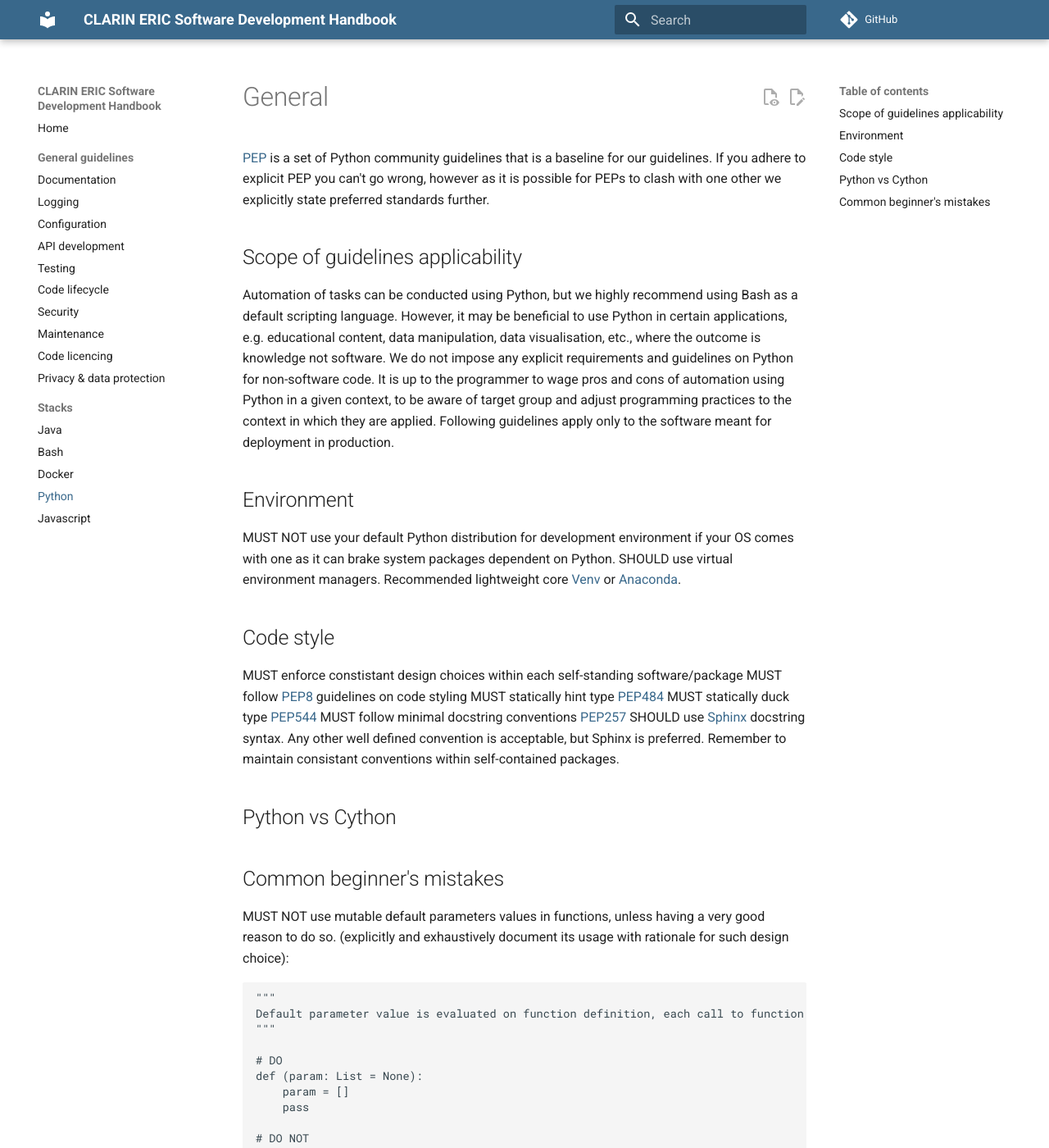
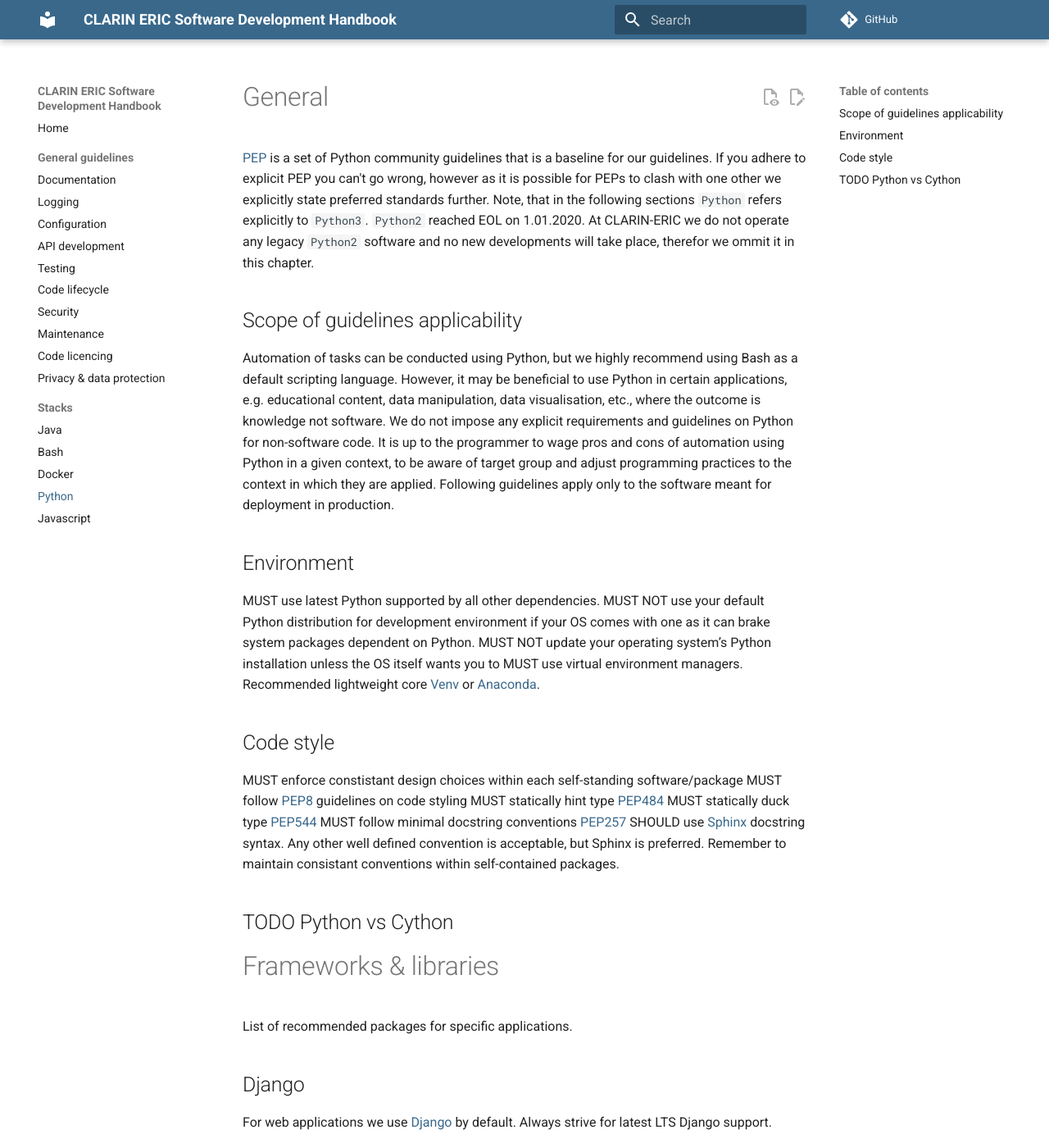
Before and after one commit to clarin-eric/handbook-development, an MkDocs documentation site: the page built from docs/stack/python.md, in a window 1280 px wide and 1400 px high. Shown: the whole window at 82% size. Built offline with MkDocs 1.6.1 and Material for MkDocs 9.7.7, drawn with Linux system fonts in a browser that asks for light colours; comment, search, counter and statistics services are not loaded; part of the change alters nothing that is shown; some of the changed text lies outside the part shown.

Commit message:
whitespaces around headers

````diff
--- a/docs/stack/python.md
+++ b/docs/stack/python.md
@@ -1,12 +1,14 @@
 # General
-[PEP](https://www.python.org/dev/peps/) is a set of Python community guidelines that is a baseline for our guidelines. If you adhere to explicit PEP you can't go wrong, however as it is possible for PEPs to clash with one other we explicitly state preferred standards further.
+[PEP](https://www.python.org/dev/peps/) is a set of Python community guidelines that is a baseline for our guidelines. If you adhere to explicit PEP you can't go wrong, however as it is possible for PEPs to clash with one other we explicitly state preferred standards further. Note, that in the following sections `Python` refers explicitly to `Python3`. `Python2` reached EOL on 1.01.2020. At CLARIN-ERIC we do not operate any legacy `Python2` software and no new developments will take place, therefor we ommit it in this chapter.
 
 ## Scope of guidelines applicability
 Automation of tasks can be conducted using Python, but we highly recommend using Bash as a default scripting language. However, it may be beneficial to use Python in certain applications, e.g. educational content, data manipulation, data visualisation, etc., where the outcome is knowledge not software. We do not impose any explicit requirements and guidelines on Python for non-software code. It is up to the programmer to wage pros and cons of automation using Python in a given context, to be aware of target group and adjust programming practices to the context in which they are applied. Following guidelines apply only to the software meant for deployment in production.
 
 ## Environment
+MUST use latest Python supported by all other dependencies.
 MUST NOT use your default Python distribution for development environment if your OS comes with one as it can brake system packages dependent on Python.
-SHOULD use virtual environment managers. Recommended lightweight core [Venv](https://docs.python.org/3/library/venv.html) or [Anaconda](https://www.anaconda.com/).
+MUST NOT update your operating system’s Python installation unless the OS itself wants you to
+MUST use virtual environment managers. Recommended lightweight core [Venv](https://docs.python.org/3/library/venv.html) or [Anaconda](https://www.anaconda.com/).
 
 ## Code style
 MUST enforce constistant design choices within each self-standing software/package
@@ -16,7 +18,37 @@ MUST statically duck type [PEP544](https://peps.python.org/pep-0544/)
 MUST follow minimal docstring conventions [PEP257](https://peps.python.org/pep-0257/)
 SHOULD use [Sphinx](https://sphinx-rtd-tutorial.readthedocs.io/en/latest/docstrings.html) docstring syntax. Any other well defined convention is acceptable, but Sphinx is preferred. Remember to maintain consistant conventions within self-contained packages.
 
-## Python vs Cython
+## TODO Python vs Cython
+
+# Frameworks & libraries
+List of recommended packages for specific applications.
+## Django
+For web applications we use [Django](https://docs.djangoproject.com/) by default. Always strive for latest LTS Django support.
+
+## Django REST framework
+SHOULD use [Django-rest-framework](https://www.django-rest-framework.org/) for REST API implementation. Other solutions like Flask are also fine, but we have no experience in working with any of them. Developers are free to explore other options and in future expand on this section
+
+## XML processing
+For `.xml` files processing SHOULD use [lxml](https://lxml.de/).
+
+## Logging
+By default SHOULD use Python's core [logging](https://docs.python.org/3/library/logging.html) package. Django logging utilises core Python logging making it fully compatible.
+
+# Build config & CI
+Use `pip` as default package manage:
+* On Alpine [package registry](https://pkgs.alpinelinux.org/packages) has priority over PyPi (don't install/build with `pip` if `apk` available). Read more about [using Alpine can make Python Docker builds 50x slower](https://pythonspeed.com/articles/alpine-docker-python/) and [platform tag for Linux distributions using musl (PEP 656)](https://peps.python.org/pep-0656/).
+* With depreciaciation of setuptools strive for [pyproject.toml](https://pip.pypa.io/en/stable/reference/build-system/pyproject-toml/) as default SCM with [Poetry](https://python-poetry.org/) backend. (as of 04.07.2013 some of the setuptools functionalities are still in Beta for `pytoml+poetry` SCM, in case of clashes fall back for legacy setup.py)
+* Build wheels and install package from the wheel [PEP427](https://peps.python.org/pep-0427/) whenever possible. Instalations from `stdist` only as last resort.
+
+
+# Testing tools
+List of recommended testing tools
+## Unittests
+[Python's core unittest](https://docs.python.org/3/library/unittest.html)
+[Django's unittest extenstion](https://docs.djangoproject.com/en/4.2/topics/testing/overview/)
+[Django-rest-framework unittest extension](https://www.django-rest-framework.org/api-guide/testing/)
+
+## TODO selenium and integration testing
 
 ## Common beginner's mistakes
 MUST NOT use mutable default parameters values in functions, unless having a very good reason to do so. (explicitly and exhaustively document its usage with rationale for such design choice):
@@ -35,32 +67,3 @@ def (param: List = None):
 def (param: List = []):
     pass
 ```
-
-# Frameworks & libraries
-List of recommended packages for specific applications.
-## Django
-For web applications we use [Django](https://docs.djangoproject.com/) by default. Always strive for latest LTS Django support.
-
-## Django REST framework
-SHOULD use [Django-rest-framework](https://www.django-rest-framework.org/) for REST API implementation. Other solutions like Flask are also fine, but we have no experience in working with any of them. Developers are free to explore other options and in future expand on this section
-
-## XML processing
-For `.xml` files processing SHOULD use [lxml](https://lxml.de/).
-
-## Logging:
-By default SHOULD use Python's core [logging](https://docs.python.org/3/library/logging.html) package. Django logging utilises core Python logging making it fully compatible.
-
-# Build & CI
-Use `pip` as default package manage:
-* On Alpine [package registry](https://pkgs.alpinelinux.org/packages) has priority over PyPi (don't install/build with `pip` if `apk` available). Read more about [using Alpine can make Python Docker builds 50x slower](https://pythonspeed.com/articles/alpine-docker-python/) and [platform tag for Linux distributions using musl (PEP 656)](https://peps.python.org/pep-0656/).
-* With depreciaciation of setuptools strive for [pyproject.toml](https://pip.pypa.io/en/stable/reference/build-system/pyproject-toml/) as default SCM with [Poetry](https://python-poetry.org/) backend. (as of 04.07.2013 some of the setuptools functionalities are still in Beta for `pytoml+poetry` SCM, in case of clashes fall back for legacy setup.py)
-* Build wheels and install package from the wheel [PEP427](https://peps.python.org/pep-0427/) whenever possible. Instalations from `stdist` only as last resort.
-
-# Testing tools
-List of recommended testing tools
-## Unittests
-[Python's core unittest](https://docs.python.org/3/library/unittest.html)
-[Django's unittest extenstion](https://docs.djangoproject.com/en/4.2/topics/testing/overview/)
-[Django-rest-framework unittest extension](https://www.django-rest-framework.org/api-guide/testing/)
-
-## #TODO selenium and integration testing
````
